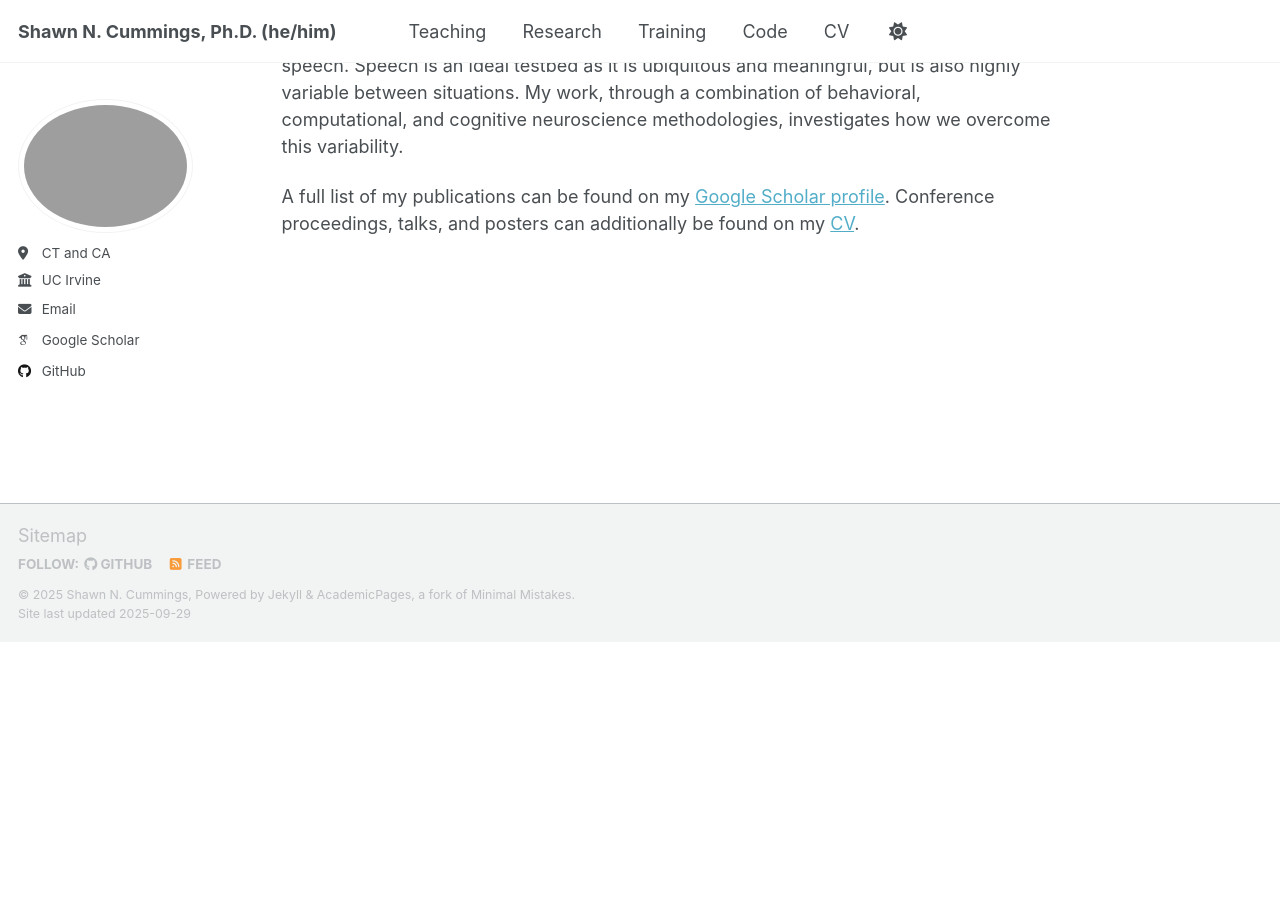
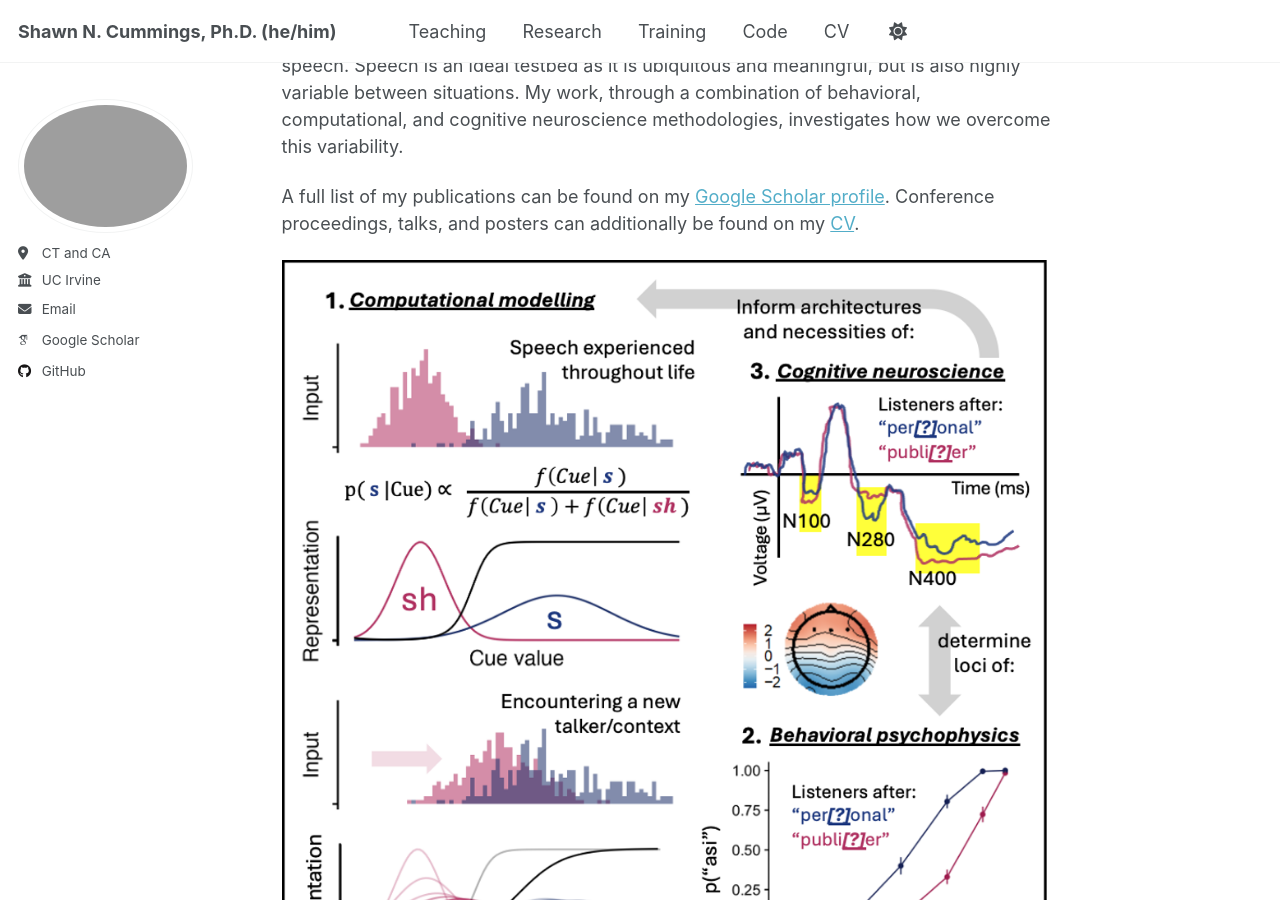
Before and after one commit to ShawnNCummings/ShawnNCummings.github.io, a Jekyll site: the page built from _pages/research.md, in a window 1280 px wide and 900 px high, scrolled down 437 px. Built offline with Jekyll 4.4.1, drawn with Linux system fonts in a browser that asks for light colours; some web fonts are replaced; a script that is not in the unit is left out; before the commit the page ends 1079 px from its top, so only the background shows below that.

Commit message:
Add research schematic

```diff
--- a/_pages/research.md
+++ b/_pages/research.md
@@ -9,3 +9,5 @@ Our ability to make sense of our environment is challenged by at least two funda
 To address these general questions—how we represent information in our environment, how those representations change based on input, and how we use that information to facilitate understanding—my research program focuses on one specific use case: human speech. Speech is an ideal testbed as it is ubiquitous and meaningful, but is also highly variable between situations. My work, through a combination of behavioral, computational, and cognitive neuroscience methodologies, investigates how we overcome this variability.
 
 A full list of my publications can be found on my [Google Scholar profile](https://scholar.google.com/citations?user=UfMvTKcAAAAJ&hl=en). Conference proceedings, talks, and posters can additionally be found on my [CV](https://shawnncummings.github.io/files/Cummings_CV_090125.pdf).
+
+![](https://shawnncummings.github.io/images/research-schematic.png)
```
Also changed, not shown: images/research-schematic.png (added), 1 other file.
